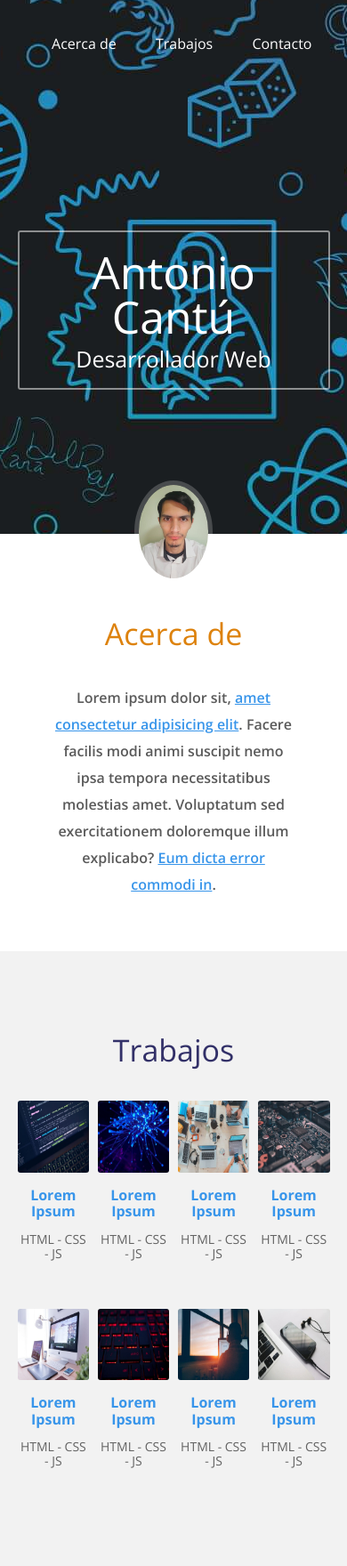
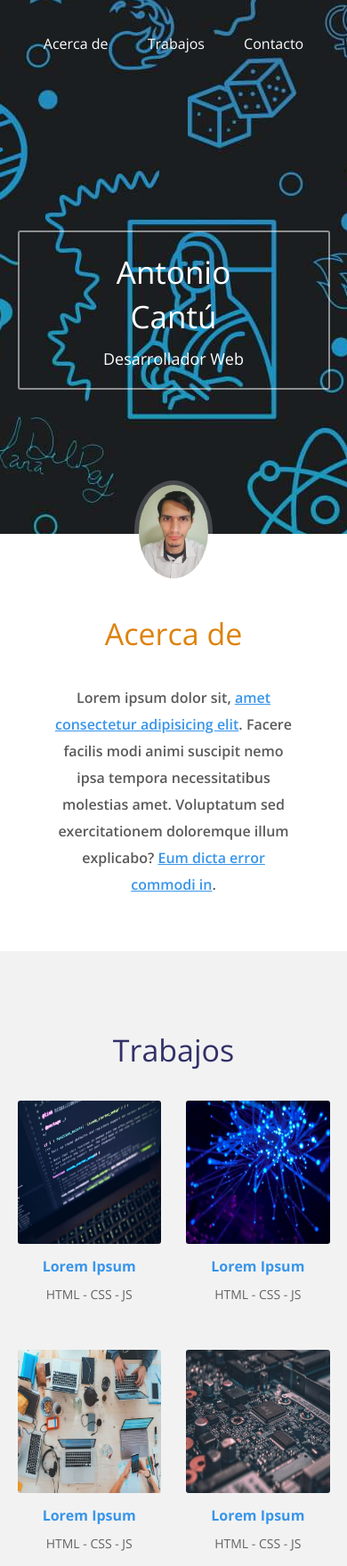
Before and after one commit to AntonioCantuMtz/practicaPortafolioDeProyectos, a plain HTML site: page index.html in a window 390 px wide. Shown: the top 1760 px of the page at 89% size. Drawn offline with nearby package versions, Linux system fonts and the light colour scheme.

Commit message:
Se agregaron mediaqueries para que la pagina sea adaptable a dispositivos moviles

```diff
--- a/css/estilos.css
+++ b/css/estilos.css
@@ -247,7 +247,6 @@ footer .contacto .formulario .boton:hover {
     background: #387bea;
 }
 
-/* Por aqui hay algo mal :/ */
 footer .redes-sociales {
     background: #1e2b38;
     padding: 40px 0;
@@ -274,3 +273,29 @@ footer .redes-sociales .facebook:hover { background: #1877f2; }
 footer .redes-sociales .youtube:hover { background: #ff0000; }
 footer .redes-sociales .github:hover { background: #6e5494; }
 footer .redes-sociales .instagram:hover { background: #c13584; }
+
+/* ----- ----- Mediaqueries ----- ----- */
+@media screen and (max-width: 800px) {
+    header .menu {
+        text-align: center;
+    }
+
+    .main .trabajos .contenedor-trabajos .trabajo {
+        width: 46%;
+    }
+}
+
+@media screen and (max-width: 500px) {
+    header .contenedor-texto .texto .nombre {
+        font-size: 35px;
+    }
+
+    header .contenedor-texto .texto .profesion {
+        font-size: 18px;
+    }
+
+    footer .redes-sociales .contenedor {
+        flex-wrap: wrap;
+        padding: 20px 0;
+    }
+}
```
